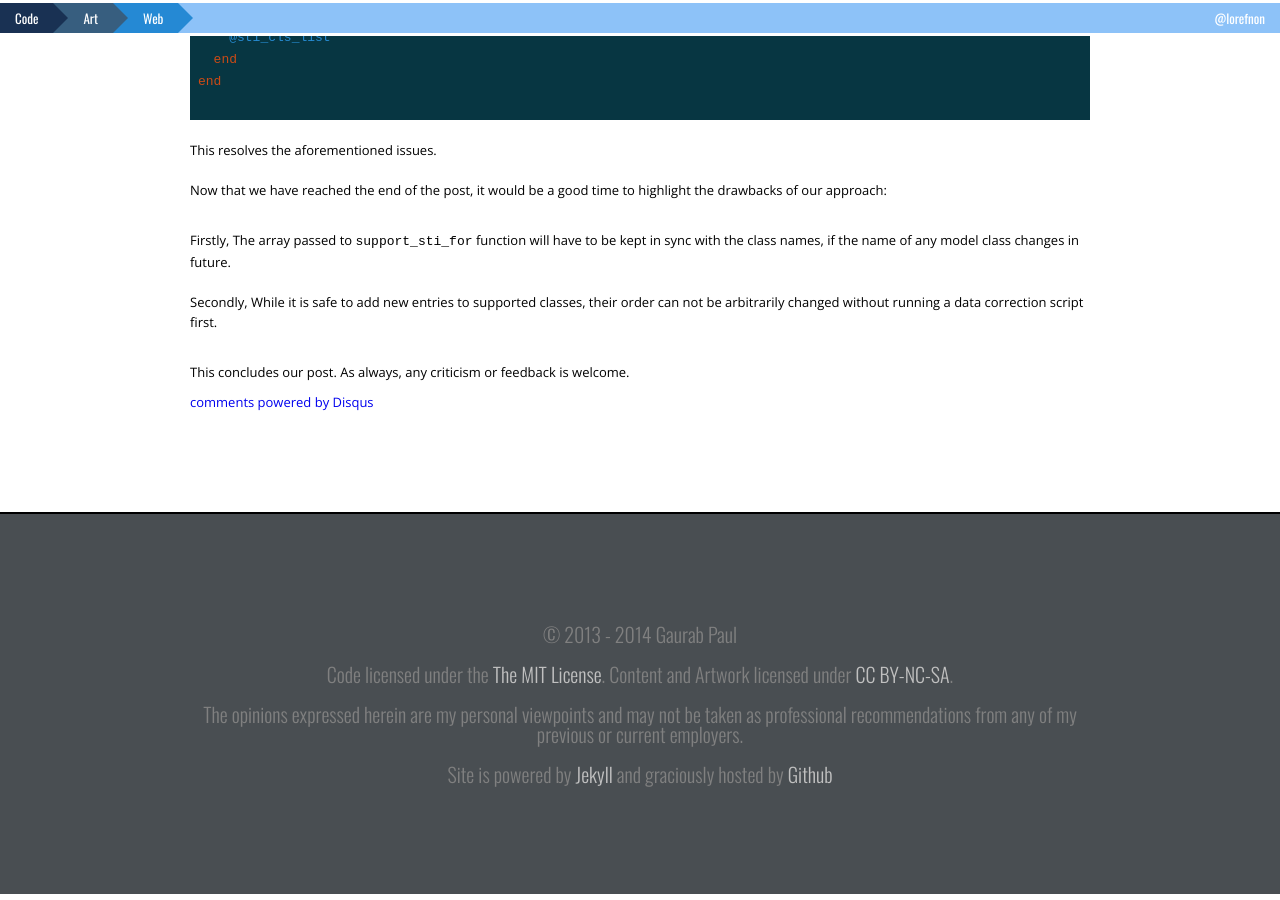
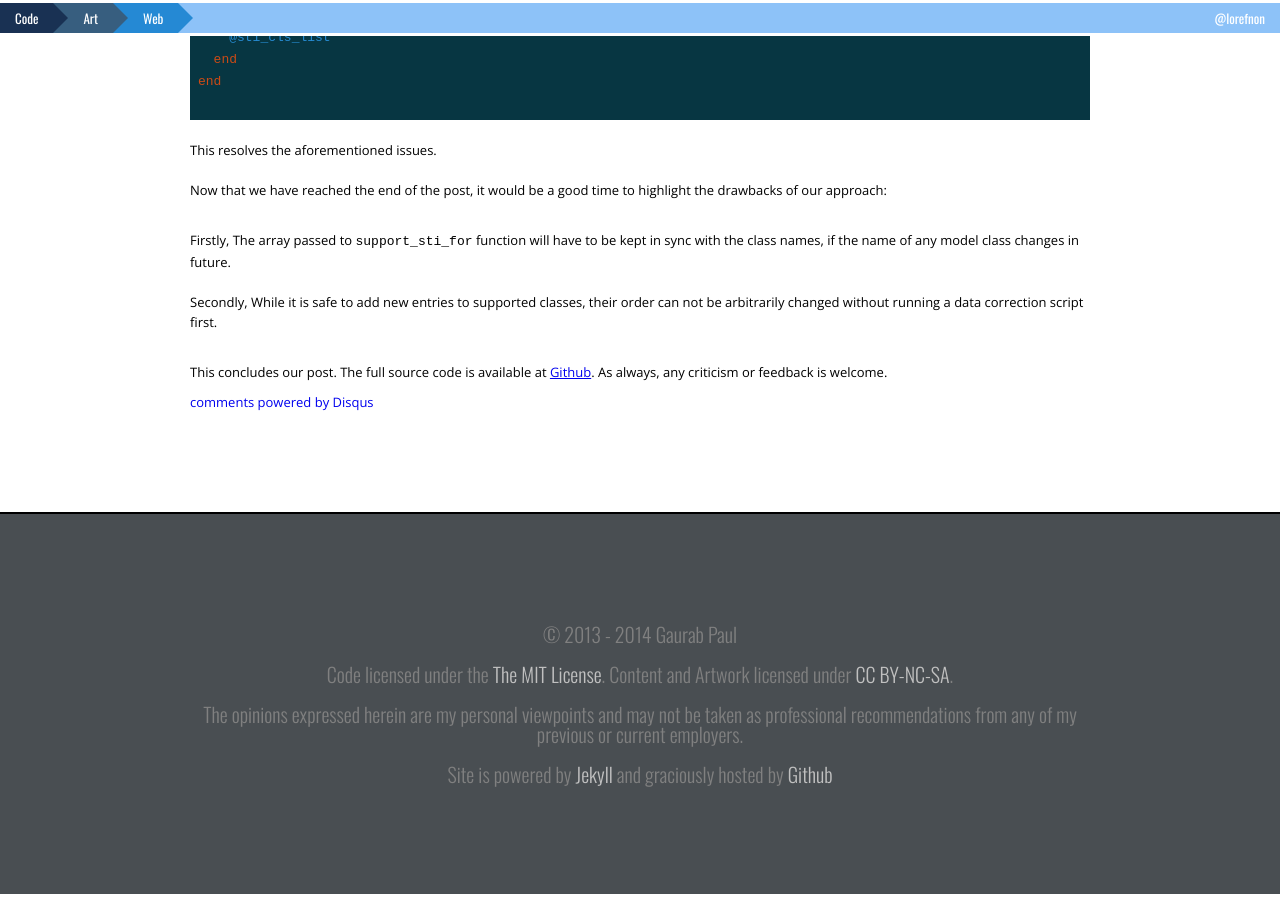
Before and after one commit to lorefnon/lorefnon.github.com, a Jekyll site: the page built from _posts/2014-07-27-optimizing-sti-columns.md, in a window 1280 px wide and 900 px high, scrolled down 4537 px. Built offline with Jekyll 4.4.1, drawn with Linux system fonts in a browser that asks for light colours; Markdown is read by kramdown in place of the engine named in the settings; comment, search, counter and statistics services are not loaded.

Commit message:
Add link to source

```diff
--- a/_posts/2014-07-27-optimizing-sti-columns.md
+++ b/_posts/2014-07-27-optimizing-sti-columns.md
@@ -179,4 +179,4 @@ Now that we have reached the end of the post, it would be a good time to highlig
 1. Firstly, The array passed to `support_sti_for` function will have to be kept in sync with the class names, if the name of any model class changes in future.
 2. Secondly, While it is safe to add new entries to supported classes, their order can not be arbitrarily changed without running a data correction script first.
 
-This concludes our post. As always, any criticism or feedback is welcome.
+This concludes our post. The full source code is available at [Github](https://github.com/lorefnon/sti_optimization_demo.git). As always, any criticism or feedback is welcome.
```
